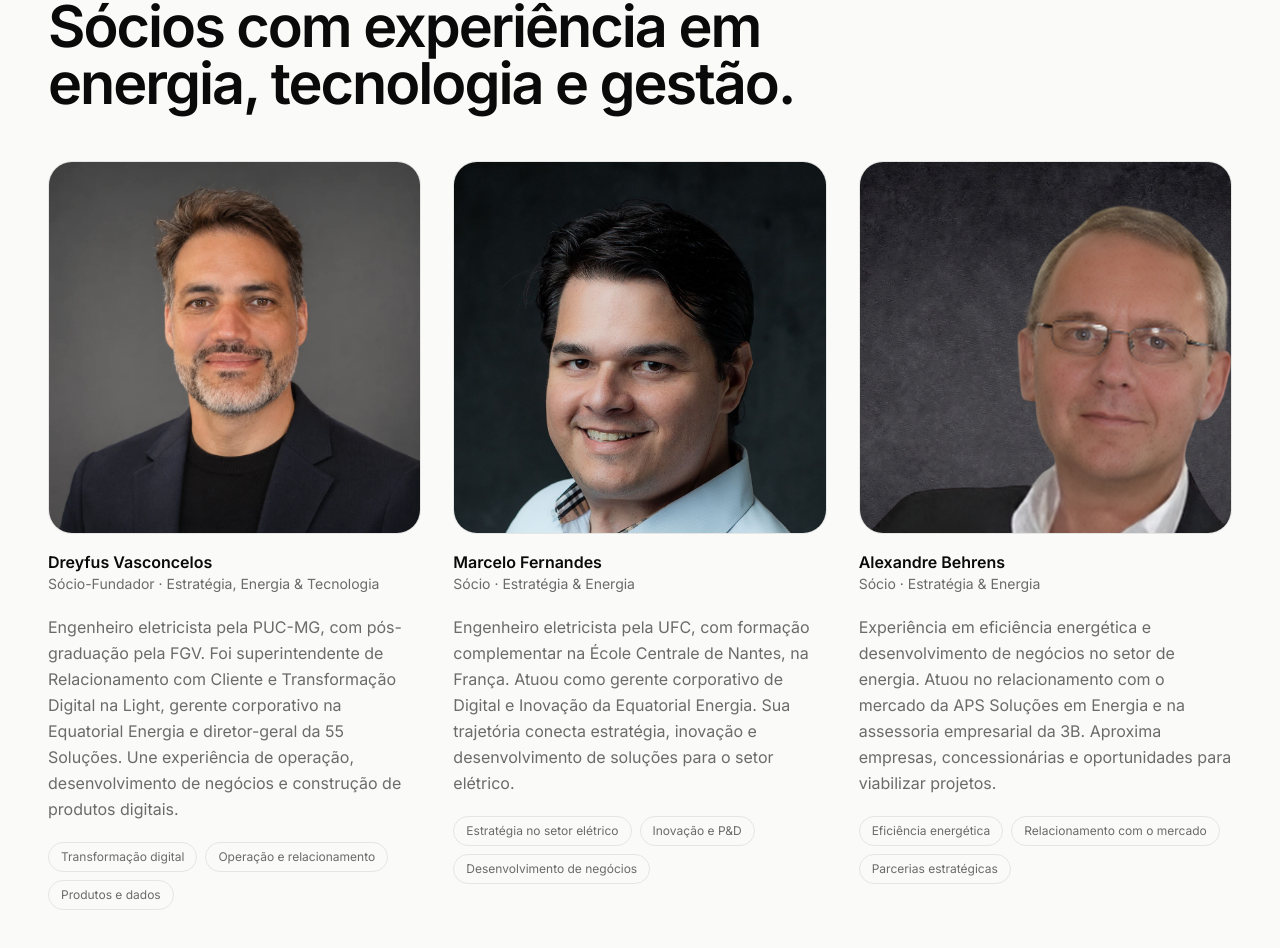
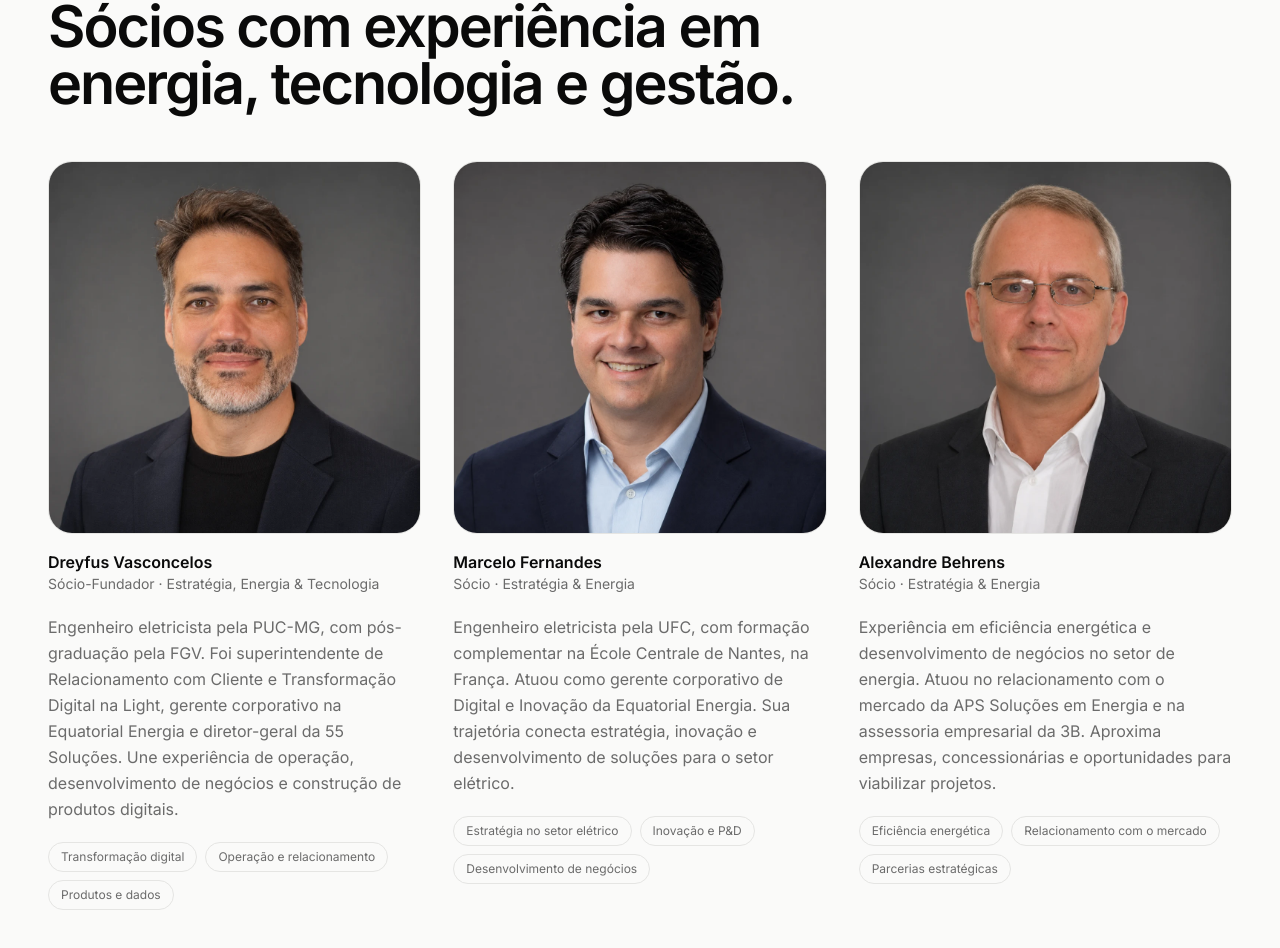
Before and after one commit to vasconcelosdreyfus/tingledigital, a Next.js app: page /sobre in a window 1280 px wide. Shown: the part 1684-2632 px from the top of the page. Built offline with nearby package versions, Linux system fonts and the light colour scheme; no server answers.

Commit message:
fix: harmonize partners professional portraits

```diff
--- a/content/data/team.ts
+++ b/content/data/team.ts
@@ -10,7 +10,7 @@ export const team = [
   {
     name: "Marcelo Fernandes",
     role: "Sócio · Estratégia & Energia",
-    photo: "/team/marcelo.jpeg",
+    photo: "/team/marcelo-profissional.webp",
     bio: "Engenheiro eletricista pela UFC, com formação complementar na École Centrale de Nantes, na França. Atuou como gerente corporativo de Digital e Inovação da Equatorial Energia. Sua trajetória conecta estratégia, inovação e desenvolvimento de soluções para o setor elétrico.",
     experience: "Atuação como gerente corporativo de Digital e Inovação da Equatorial Energia, conectando tecnologia às necessidades das distribuidoras e de seus clientes.",
     specialties: ["Estratégia no setor elétrico", "Inovação e P&D", "Desenvolvimento de negócios"],
@@ -18,7 +18,7 @@ export const team = [
   {
     name: "Alexandre Behrens",
     role: "Sócio · Estratégia & Energia",
-    photo: "/team/alexandre.png",
+    photo: "/team/alexandre-profissional.webp",
     bio: "Experiência em eficiência energética e desenvolvimento de negócios no setor de energia. Atuou no relacionamento com o mercado da APS Soluções em Energia e na assessoria empresarial da 3B. Aproxima empresas, concessionárias e oportunidades para viabilizar projetos.",
     experience: "Trajetória na APS Soluções em Energia e na 3B Assessoria Empresarial, com relacionamento de mercado, eficiência energética e articulação de negócios.",
     specialties: ["Eficiência energética", "Relacionamento com o mercado", "Parcerias estratégicas"],
```
Also changed, not shown: public/team/alexandre-profissional.webp (added), public/team/marcelo-profissional.webp (added).
